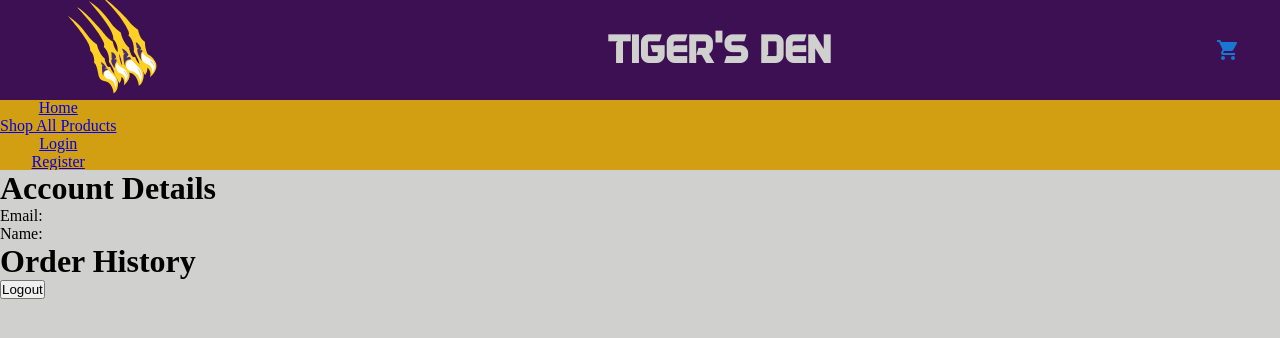
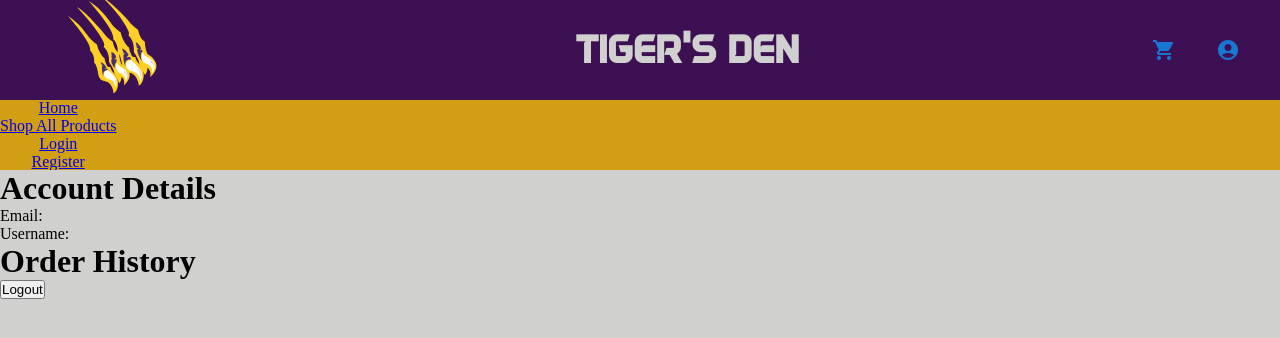
Before and after one commit to rallred84/LSUMerchFrontend, a React (Vite) app: page /account in a window 1280 px wide. Shown: the top 338 px of the page. Built offline with nearby package versions, Linux system fonts and the light colour scheme; no server answers.

Commit message:
messing around 2

```diff
--- a/src/api/index.jsx
+++ b/src/api/index.jsx
@@ -42,27 +42,8 @@ export async function loginUser(email, password) {
       })
     });
     const result = await response.json();
-    // console.log(result);
+    console.log(result);
     return result;
-  } catch (err) {
-    console.error(err)
-  }
-}
-
-
-/* GET /users/profile */
-export async function getProfile(token) {
-  try {
-    const response = await fetch(`${BASE_URL}/users/profile`, {
-      headers: {
-        'Content-Type': 'application/json',
-        'Authorization': `Bearer ${token}`
-      },
-    });
-    const result = await response.json();
-    const info = result.data.user;
-    console.log(info);
-    return info;
   } catch (err) {
     console.error(err)
   }
@@ -90,30 +71,4 @@ export async function getAllProducts() {
 }
 
 
-/* POST /products */
-export async function createProduct(token, name, description, price, stockQuantity, size) {
-  try {
-    const response = await fetch(`${BASE_URL}/products`, {
-      method: "POST",
-      headers: {
-        'Content-Type': 'application/json',
-        'Authorization': `Bearer ${token}`
-      },
-      body: JSON.stringify({
-          name,
-          description,
-          price,
-          stockQuantity,
-          size,
-      })
-    });
-    const result = await response.json();
-    console.log(result);
-    return result;
-  } catch (err) {
-    console.error(err)
-  }
-}
-
-
 //////////////////
--- a/src/components/account.jsx
+++ b/src/components/account.jsx
@@ -1,45 +1,25 @@
-import { useOutletContext } from "react-router-dom";
-import { Button } from "@mui/material";
-
 const Account = () => {
-
-  const { user, setToken, setUser } = useOutletContext();
-
-  function admin() {
-    window.location.href = "/admin";
-  }
-
   function handleLogout() {
     localStorage.removeItem("token");
     setToken("");
     setUser({});
   }
-
   return (
     <div>
       <h1>Account Details</h1>
       <div>
         <p>
           Email:
-          {user.email}
+          {/* {user.email} */}
         </p>
         <p>
-          Name:
-          {user.firstName}
+          Username:
+          {/* {user.username} */}
         </p>
       </div>
       <div>
         <h1>Order History</h1>
       </div>
-      {user.isAdmin && (
-        <>
-          <div id="profile-header">
-            <Button onClick={admin}>
-              Admin Dashboard
-            </Button>
-          </div>
-        </>
-        )}
       <div>
         <button onClick={handleLogout}>Logout</button>
       </div>
--- a/src/components/admin.jsx
+++ b/src/components/admin.jsx
@@ -1,50 +1,7 @@
-import { useState } from "react";
-import { useNavigate, useOutletContext } from "react-router-dom";
-import { createProduct } from "../api";
-
 const Admin = () => {
-  const [name, setName] = useState("");
-  const [description, setDescription] = useState("");
-  const [price, setPrice] = useState(0);
-  const [stockQuantity, setStockQuantity] = useState(0);
-  const [size, setSize] = useState("");
-
-  const { user, token, products, setProducts } = useOutletContext();
-
-  const navigate = useNavigate();
-
-  async function handleSubmit(event) {
-    event.preventDefault();
-    try {
-      if (user.isAdmin) {
-        const result = await createProduct(token, name, description, price, stockQuantity, size);
-        console.log(result);
-        setProducts([result, ...products]);
-        setName("");
-        setDescription("");
-        setPrice(0);
-        setStockQuantity(0);
-        setSize("");
-        navigate("/")
-      }
-    } catch (err) {
-      console.error(err);
-    }
-  }
-
-
   return (
     <div>
       <h1>Admin</h1>
-      <h2>Create Products</h2>
-      <form onSubmit={handleSubmit} id="new-product">
-         <input placeholder="Name" onChange={(event) => setName(event.target.value)} value={name} />
-         <input placeholder="Description" onChange={(event) => setDescription(event.target.value)} value={description} />
-         <input placeholder="Price" onChange={(event) => setPrice(event.target.value)} value={price} />
-         <input placeholder="Stock Quantity" onChange={(event) => setStockQuantity(event.target.value)} value={stockQuantity} />
-         <input placeholder="Size" onChange={(event) => setSize(event.target.value)} value={size} />
-         <button id="create-product">Create Product</button>
-      </form>
     </div>
   );
 };
--- a/src/components/header.jsx
+++ b/src/components/header.jsx
@@ -3,7 +3,7 @@ import AccountCircleIcon from "@mui/icons-material/AccountCircle";
 import tigersden from "../assets/tigersden.svg";
 import { Button } from "@mui/material";
 
-const Header = ({user}) => {
+const Header = () => {
   function checkout() {
     window.location.href = "/checkout";
   }
@@ -21,15 +21,11 @@ const Header = ({user}) => {
             <ShoppingCartIcon />
           </Button>
         </div>
-        {user.id && (
-        <>
-          <div id="profile-header">
-            <Button onClick={account}>
-              <AccountCircleIcon />
-            </Button>
-          </div>
-        </>
-        )}
+        <div id="profile-header">
+          <Button onClick={account}>
+            <AccountCircleIcon />
+          </Button>
+        </div>
       </div>
     </div>
   );
--- a/src/components/login.jsx
+++ b/src/components/login.jsx
@@ -38,7 +38,7 @@ export default function Login() {
 
         setToken(login.data.token);
         localStorage.setItem("token", login.data.token);
-        navigate("/account");
+        navigate("/");
       }
 
     async function handleRegister(event) {
@@ -60,7 +60,7 @@ export default function Login() {
 
         setToken(result.data.token);
         localStorage.setItem("token", result.data.token);
-        navigate("/account");
+        navigate("/");
       }
 
     return(
--- a/src/routes/root.jsx
+++ b/src/routes/root.jsx
@@ -4,7 +4,7 @@ import { Outlet } from "react-router-dom";
 import Header from "../components/header";
 import Nav from "../components/nav";
 import { useEffect, useState } from "react";
-import { getAllProducts, getProfile } from "../api";
+import { getAllProducts } from "../api";
 const cardsContainer = document.querySelector("#cards-container");
 
 //All Global state to be saved in this file and then exported to other components via Outlet Context
@@ -12,7 +12,6 @@ const cardsContainer = document.querySelector("#cards-container");
 const Root = () => {
   const [products, setProducts] = useState([]);
   const [token, setToken] = useState("");
-  const [user, setUser] = useState({});
 
   useEffect(() => {
     const fetchAllProducts = async () => {
@@ -23,25 +22,13 @@ const Root = () => {
     fetchAllProducts();
   }, []);
 
-  useEffect(() => {
-    const fetchUser = async () => {
-      const token = localStorage.getItem("token");
-      if (token) {
-        setToken(token);
-        const fetchMe = await getProfile(token);
-        setUser(fetchMe);
-      }
-    }
-      fetchUser()
-  }, [token])
-
   return (
     <>
-      <Header user={user} setUser={setUser} setToken={setToken} />
-      <Nav user={user} setUser={setUser} setToken={setToken} />
+      <Header />
+      <Nav />
       <div id="main">
 
-        <Outlet context={{ products, setToken, token, user, setUser, setProducts }} />
+        <Outlet context={{products, setToken}} />
 
       </div>
     </>
```
